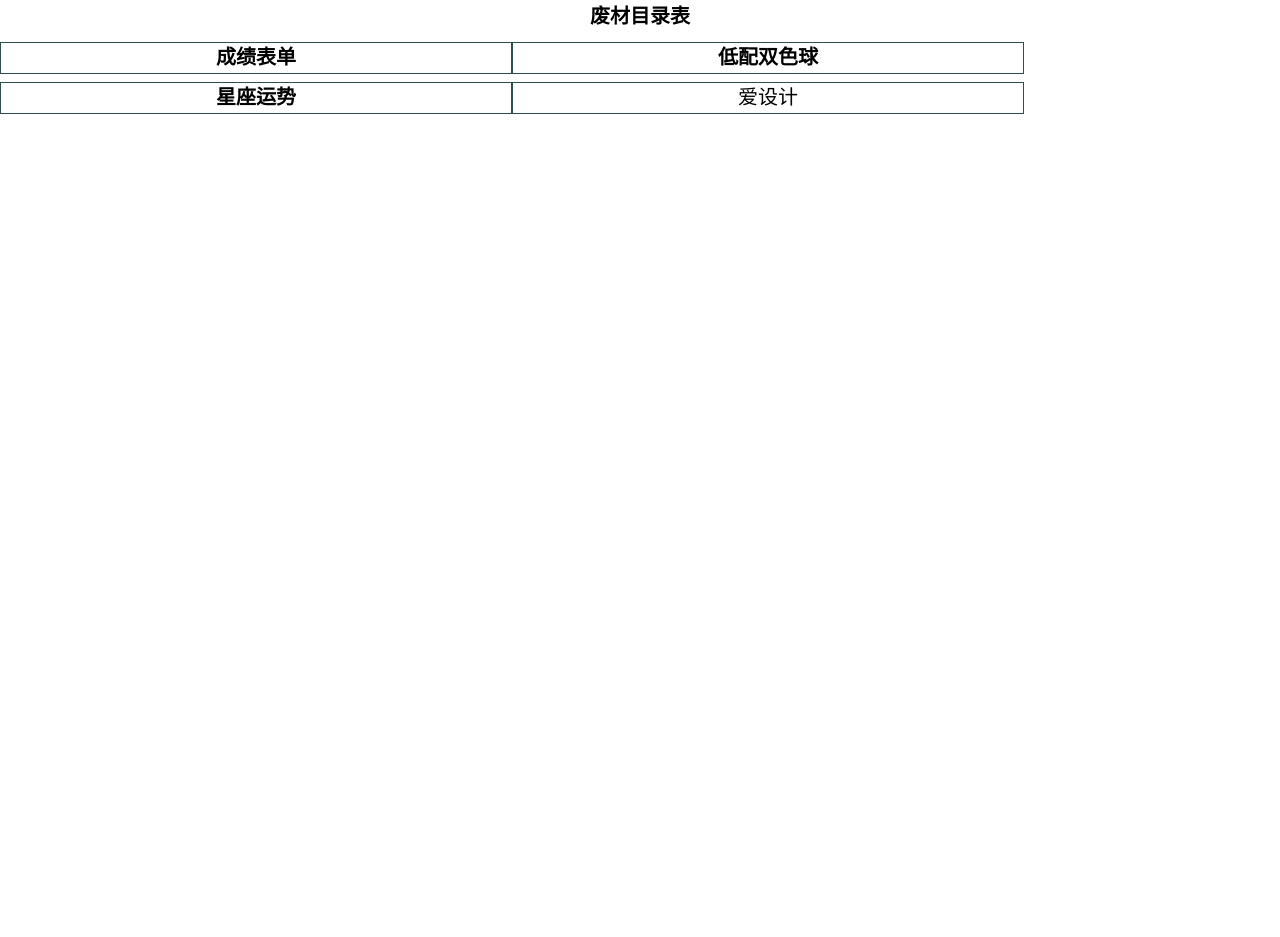
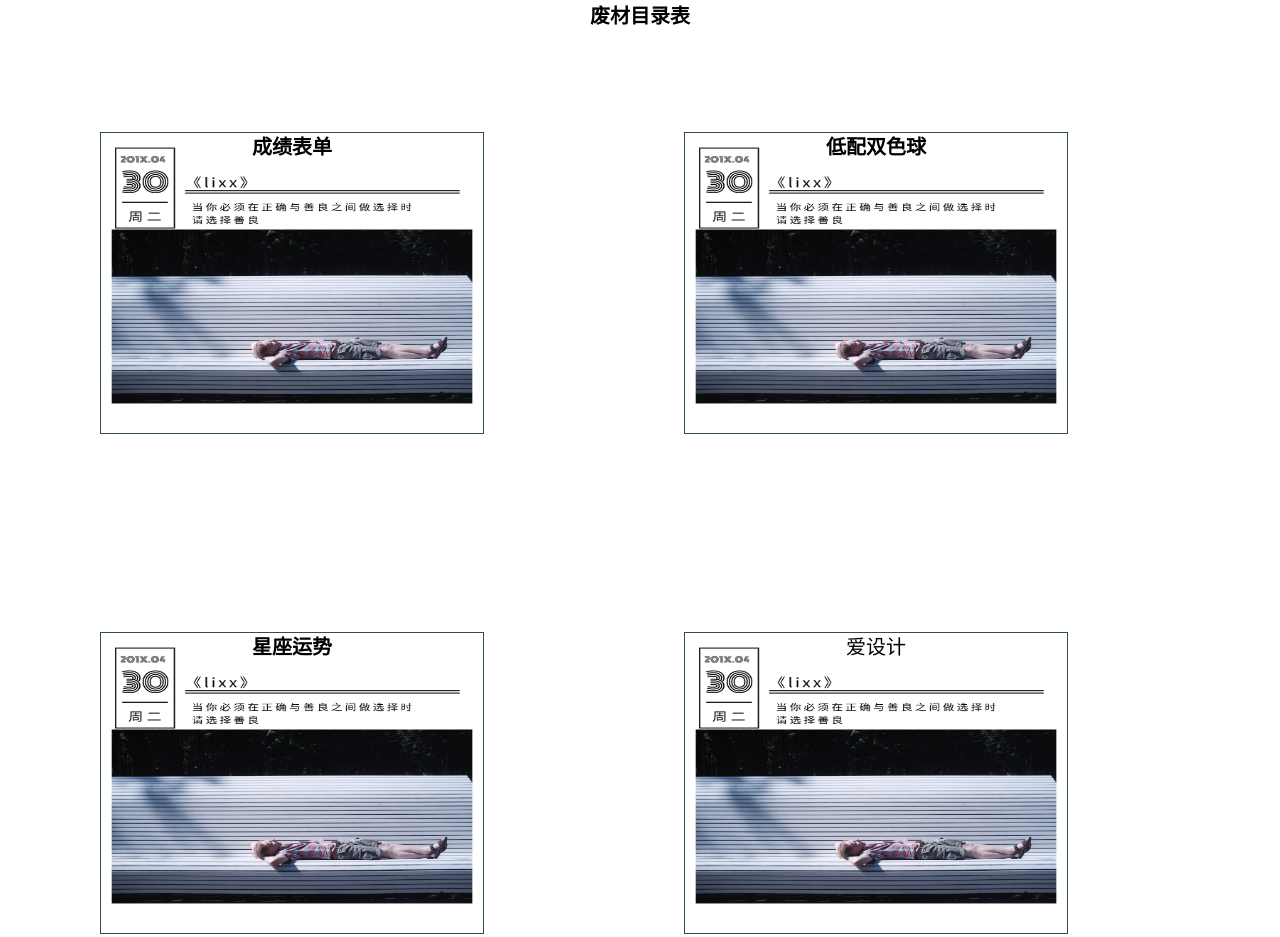
Before and after one commit to lxsqq/lxsqq.github.io, a plain HTML site: page index.html in a window 1280 px wide. Before the commit the page ends 800 px from the top, so only its background shows below. Drawn offline with Linux system fonts and the light colour scheme.

Commit message:
改变目录

```diff
--- a/index.html
+++ b/index.html
@@ -16,10 +16,13 @@
 				list-style: none;
 			}
 			.list>li{
-				width: 40%;
-				height: 30px;
+				width: 30%;
+				height: 300px;
 				float: left;
-				margin: 10px auto 0 ;
+				margin: 100px 100px;
+				background:url(img/af.jpeg);
+				background-size: 100% 100%;
+				transition: 0.5s;
 
 			}
 			.list a{
```
Also changed, not shown: img/af.jpeg (added).
